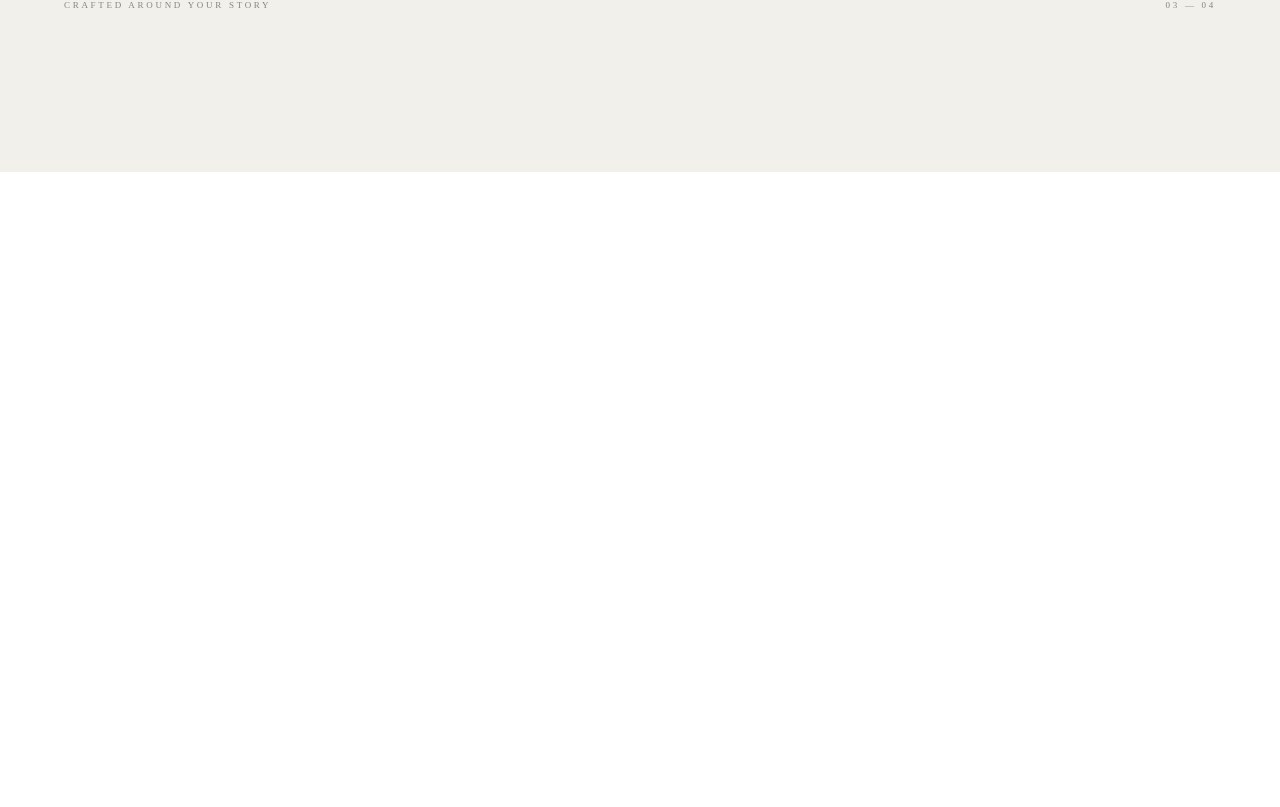
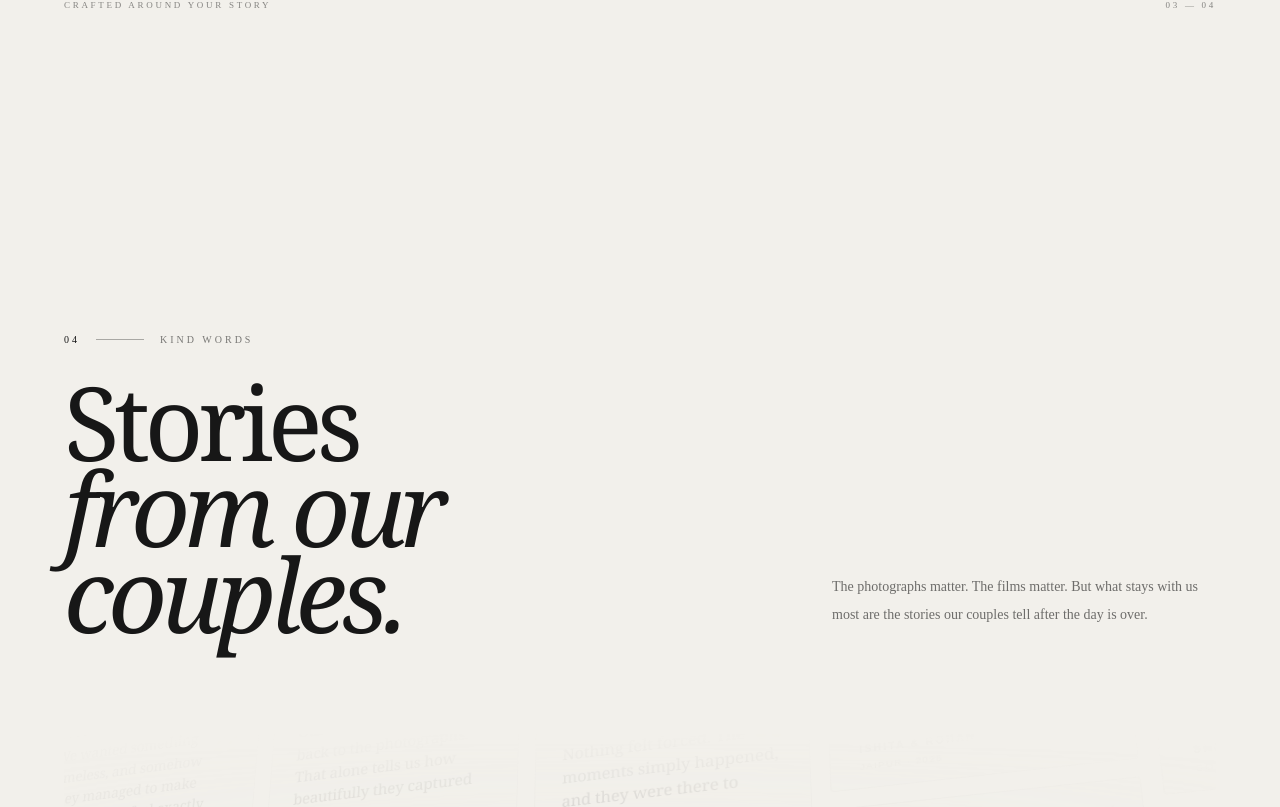
Before and after one commit to Atif-pixel/photo-studio, a Next.js app: page / in a window 1280 px wide. Shown: the part 6236-7043 px from the top of the page. Before the commit the page ends 6408 px from the top, so only its background shows below. Built offline with nearby package versions, Linux system fonts and the light colour scheme; grey boxes are pictures that could not be loaded.

Commit message:
feat: add Testimonials component to the homepage

```diff
--- a/app/page.tsx
+++ b/app/page.tsx
@@ -3,6 +3,7 @@ import Hero from "@/components/Hero";
 import Intro from "@/components/Intro";
 import FeaturedStories from "@/components/FeaturedStories";
 import Services from "@/components/Services";
+import Testimonials from "@/components/Testimonial";
 // import TargetCursor from "@/components/TargetCursor";
 
 export default function Home() {
@@ -21,7 +22,8 @@ export default function Home() {
       <Hero />
       <Intro />
       <FeaturedStories />
-    <Services />
+      <Services />
+      <Testimonials />
     </main>
   );
 }
```
